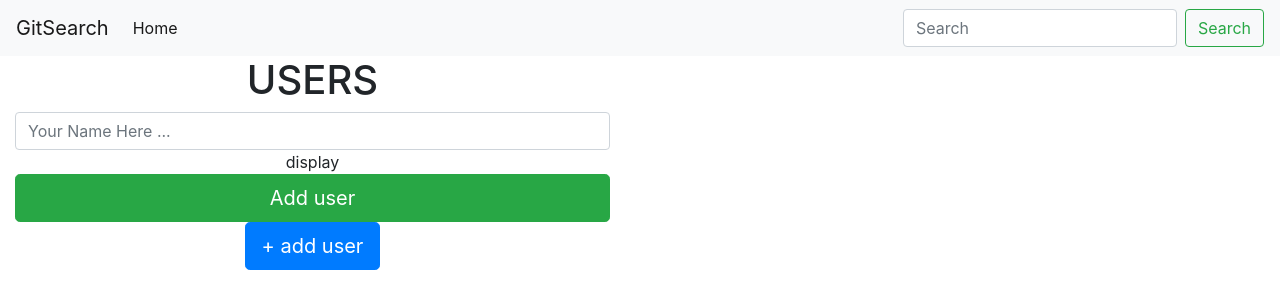
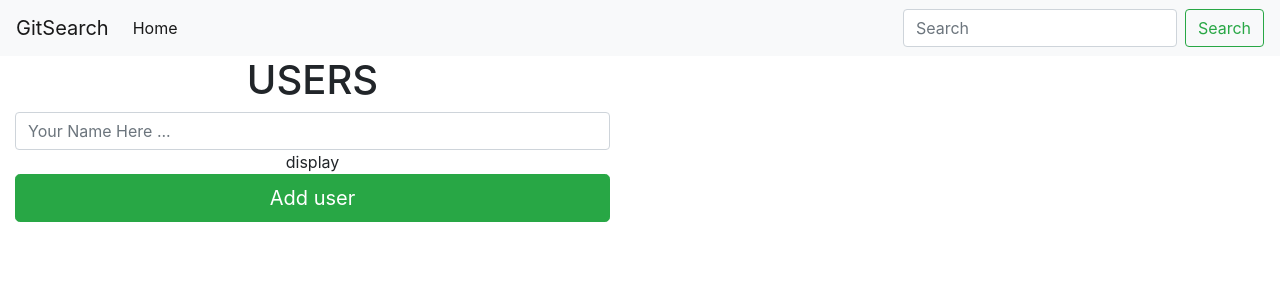
Before and after one commit to emile067/git-search, an Angular app: page / in a window 1280 px wide. Shown: the top 308 px of the page. Built offline with nearby package versions, Linux system fonts and the light colour scheme.

Commit message:
create directive to highlight users

```diff
--- a/src/app/app.module.ts
+++ b/src/app/app.module.ts
@@ -7,11 +7,13 @@ import { FormsModule } from '@angular/forms';
 import { AppRoutingModule } from './app-routing.module';
 import { AppComponent } from './app.component';
 import { UserComponent } from './user/user.component';
+import { HighlightUserDirective } from './highlight-user.directive';
 
 @NgModule({
   declarations: [
     AppComponent,
-    UserComponent
+    UserComponent,
+    HighlightUserDirective
   ],
   imports: [
     BrowserModule,
--- a/src/app/git-service.service.ts
+++ b/src/app/git-service.service.ts
@@ -10,5 +10,6 @@ export class GitServiceService {
   getUserInfo(name){
     return this.http.get(`https://api.github.com/users/${name}`);
   }
+
   constructor(private http: HttpClient) { }
 }
--- a/src/app/git-users.ts
+++ b/src/app/git-users.ts
@@ -1,3 +1,2 @@
-
 export class GitUsers {
 }
--- /dev/null
+++ b/src/app/highlight-user.directive.ts
@@ -0,0 +1,10 @@
+import { Directive } from '@angular/core';
+
+@Directive({
+  selector: '[appHighlightUser]'
+})
+export class HighlightUserDirective {
+
+  constructor() { }
+
+}
--- a/src/app/user/user.component.html
+++ b/src/app/user/user.component.html
@@ -30,7 +30,6 @@
         </div>
       </div>
     </div>
-    <a class="btn btn-primary btn-lg" href="#" role="button">+ add user</a>
   </div>
   <div class="col-md-6"></div>
 </div>
```
Also changed, not shown: 1 other file (tests, documents, lock files or other folders).
